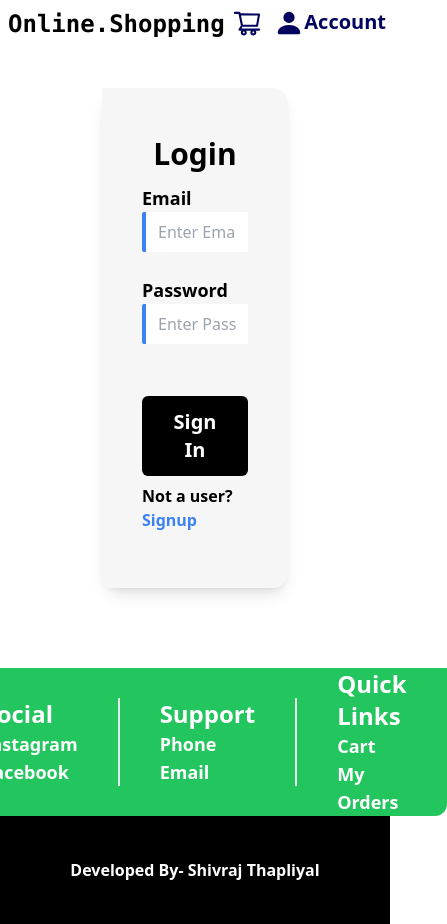
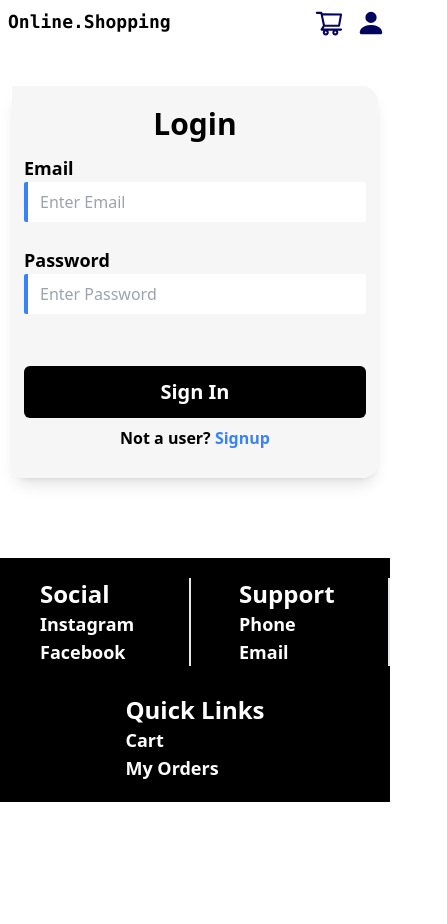
Before and after one commit to ShivrajTheCoder/E-Commerce-Microservice-Frontend, a Next.js app: page / in a window 390 px wide. Shown: the whole page, 447 px wide, since content can reach past the window. After the commit the page ends 844 px from the top, so only its background shows below. Built offline with nearby package versions, Linux system fonts and the light colour scheme; grey boxes are pictures that could not be loaded.

Commit message:
homescreen-made-responsive

```diff
--- a/src/components/HomeScreenComponents/BannerComponent.tsx
+++ b/src/components/HomeScreenComponents/BannerComponent.tsx
@@ -2,7 +2,7 @@ import React from 'react'
 
 export default function BannerComponent() {
   return (
-    <div className='mx-10'>
+    <div className='md:mx-10 mx-2'>
       <img src="https://res.cloudinary.com/dushmacr8/image/upload/v1686558685/Micro-Ecommerce/homescreen/banner_cbq4hn.jpg" alt="Banner Image" />
     </div>
   )
--- a/src/components/HomeScreenComponents/ProductContainer.tsx
+++ b/src/components/HomeScreenComponents/ProductContainer.tsx
@@ -20,6 +20,7 @@ export default function ProductContainer() {
     const [changes, setChanges] = useState(false);
     const [loading, setLoading] = useState(true);
     const [error, setError] = useState();
+    const [number, setNumber] = useState<Number>(8);
     const [products, setProducts] = useState<{
         _id: string;
         _v: number;
@@ -31,13 +32,26 @@ export default function ProductContainer() {
         image_url: string;
     }[]>([]);
     useEffect(() => {
+        const handleResize = () => {
+            const isMobileDevice = window.matchMedia('(max-width: 768px)').matches;
+            // console.log(isMobileDevice,"is a mobile");
+            if (isMobileDevice) {
+                setNumber(2);
+            }
+            else {
+                setNumber(4);
+            }
+        };
+
+        // Initial check on component mount
+        handleResize();
         const fetchProuducts = async () => {
             let params;
             if(!pageNumber){
-                 params = { pages: 1, limit: 8 }
+                 params = { pages: 1, limit: number }
             }
             else{
-                params={page:pageNumber,limit:8}
+                params={page:pageNumber,limit:number}
             }
             console.log(pageNumber,"thaplsflj")
 
@@ -64,7 +78,7 @@ export default function ProductContainer() {
 
         <section className='flex flex-col justify-center mt-10 items-center w-full'>
             {
-                (!loading && products) && <div className='grid grid-cols-4 gap-9 w-full'>
+                (!loading && products) && <div className='grid md:grid-cols-4 grid-cols-1 gap-9 w-full'>
 
                     {products.map((product) => (
                         <ProductCard setChanges={setChanges} key={product._id} product={product} />
--- a/src/components/HomeScreenComponents/SearchBar.tsx
+++ b/src/components/HomeScreenComponents/SearchBar.tsx
@@ -36,8 +36,8 @@ export default function SearchBar() {
     }
   }, [param])
   return (
-    <div className='flex flex-col justify-center items-center'>
-      <input className='w-full bg-[#f6f6f6] rounded-xl mt-10 text-black px-32 py-5 ' type="text" onChange={(e) => { setParam(e.target.value) }} name="search-params" id="search-param" placeholder='What do you want today?' />
+    <div className='flex flex-col justify-center items-center mx-5'>
+      <input className='w-full bg-[#f6f6f6] rounded-xl mt-10 text-black px-10 md:px-32   md:py-5 py-2' type="text" onChange={(e) => { setParam(e.target.value) }} name="search-params" id="search-param" placeholder='What do you want today?' />
 
       {
         results &&
--- a/src/components/LayoutComponentnts/Footer.tsx
+++ b/src/components/LayoutComponentnts/Footer.tsx
@@ -2,7 +2,8 @@ import React from 'react'
 
 export default function Footer() {
   return (
-    <footer className='bg-black h-64 flex flex-col  items-center'>
+    <>
+      <footer className='bg-black h-64 hidden  md:flex flex-col  items-center'>
         <div className='flex justify-center items-center sm:w-[70%] bg-green-500 text-white sm:h-[70%] rounded-b-xl'>
           <div className='px-10 border-r-2'>
             <h3 className='font-bold text-2xl'>Social</h3>
@@ -28,5 +29,33 @@ export default function Footer() {
         </div>
         <div className='text-white font-bold my-auto'>Developed By- Shivraj Thapliyal</div>
       </footer>
+      <footer className='w-full bg-black text-white'>
+        <section className='grid grid-cols-2 gap-2'>
+          <div className='px-10 border-r-2 my-5'>
+            <h3 className='font-bold text-2xl'>Social</h3>
+            <ul className='font-semibold text-lg'>
+              <li>Instagram</li>
+              <li>Facebook</li>
+            </ul>
+          </div>
+          <div className='px-10 border-r-2 my-5'>
+            <h3 className='font-bold text-2xl'>Support</h3>
+            <ul className='font-semibold text-lg'>
+              <li>Phone</li>
+              <li>Email</li>
+            </ul>
+          </div>
+          <div className=' mb-5 col-span-2 flex justify-center items-center flex-col'>
+            <div>
+              <h3 className='font-bold text-2xl'>Quick Links</h3>
+              <ul className='font-semibold text-lg'>
+                <li>Cart</li>
+                <li>My Orders</li>
+              </ul>
+            </div>
+          </div>
+        </section>
+      </footer>
+    </>
   )
 }
--- a/src/components/LayoutComponentnts/Header.tsx
+++ b/src/components/LayoutComponentnts/Header.tsx
@@ -18,7 +18,7 @@ export default function Header() {
     };
     return (
         <nav className='flex md:mx-10 mx-2 my-2 w-full'>
-            <Link className=' font-extrabold font-mono text-2xl' href="/home">Online.Shopping</Link>
+            <Link className=' md:font-extrabold font-bold font-mono md:text-2xl text-lg' href="/home">Online.Shopping</Link>
             <div className='md:mx-10 md:flex justify-center items-center hidden'>
                 {
                     isAdmin &&
@@ -46,13 +46,13 @@ export default function Header() {
                     !isLoggedIn &&
                     <Link href="/" className='mx-3 flex justify-center'>
                         <BsFillPersonFill size={30} className="text-[#03045e]" />
-                        <span className='text-xl font-semibold text-[#03045e]'>Account</span>
+                        <span className='text-xl hidden md:flex font-semibold text-[#03045e]'>Account</span>
                     </Link>
                 }
                 {isLoggedIn && <div className="relative">
                     <button onClick={toggleDropdown} className='mx-3 flex justify-center'>
                         <BsFillPersonFill size={30} className="text-[#03045e]" />
-                        <span className='text-xl font-semibold text-[#03045e]'>Account</span>
+                        <span className='text-xl hidden md:flex font-semibold text-[#03045e]'>Account</span>
                     </button>
                     {isDropdownOpen && (
                         <div className="absolute right-0 mt-2 md:w-40 bg-white rounded-md shadow-lg z-10">
--- a/src/components/ProductCard.tsx
+++ b/src/components/ProductCard.tsx
@@ -93,7 +93,7 @@ export default function ProductCard(props: ProductCardProps) {
     };
     return (
         <div className='rounded-b-xl bg-[#f6f6f6]'>
-            <img className='h-96 w-full rounded-t-xl' src={product.image_url} alt={product.name} />
+            <img className='md:h-96 h-fit w-full rounded-t-xl' src={product.image_url} alt={product.name} />
             <div className='p-5'>
                 <div className='flex font-bold text-xl'>
                     <h2 className=''>{product.name}</h2>
--- a/src/components/TreandingProductsComponent.tsx
+++ b/src/components/TreandingProductsComponent.tsx
@@ -15,11 +15,26 @@ interface IProduct {
 export default function TreandingProductsComponent() {
     const [treanding, setTreading] = useState<IProduct[]>();
     const [loading, setLoading] = useState(true);
+    const [number, setNumber] = useState<Number>(4);
     const [error, setError] = useState();
     useEffect(() => {
+        const handleResize = () => {
+            const isMobileDevice = window.matchMedia('(max-width: 768px)').matches;
+            // console.log(isMobileDevice,"is a mobile");
+            if (isMobileDevice) {
+                setNumber(2);
+            }
+            else {
+                setNumber(4);
+            }
+        };
+
+        // Initial check on component mount
+        handleResize();
         const fetchTreanding = async () => {
+            console.log(number,"this is the number");
             const params = {
-                number: 4
+                number
             }
             try {
                 const resp = await axios.get(`http://localhost:8080/products/treadingproducts`, { params });
@@ -37,7 +52,7 @@ export default function TreandingProductsComponent() {
     return (
         <div className='flex flex-col justify-center mt-10 items-center w-full'>
             {
-                (!loading && !error && treanding) && <section className='grid grid-cols-4 gap-9 w-full'>
+                (!loading && !error && treanding) && <section className='grid md:grid-cols-4 grid-cols-1 gap-9 w-full'>
                     {
                         treanding.map(product => (
 
--- a/src/pages/index.tsx
+++ b/src/pages/index.tsx
@@ -53,13 +53,13 @@ export default function Home() {
     }
   }
   return (
-    <main className="mx-10 mb-10 flex flex-col justify-center items-center ">
-      <section className="flex my-10 w-[60%] shadow-lg rounded-2xl">
-        <div className="w-[80%] ">
+    <main className="md:mx-10 mx-3 mb-10 flex flex-col justify-center items-center ">
+      <section className="flex my-10 md:w-[60%] w-full md:mx-0 mx-5 shadow-lg rounded-2xl">
+        <div className="w-[80%] md:block hidden">
           <img className="h-[500px] w-full rounded-l-2xl" src="https://res.cloudinary.com/dushmacr8/image/upload/v1686564281/Micro-Ecommerce/homescreen/login_qkhhpd.jpg" alt="girl with headphone" />
         </div>
 
-        <form onSubmit={submitHandler} className="bg-[#f6f6f6] rounded-r-2xl w-full px-10 flex flex-col justify-center items-center">
+        <form onSubmit={submitHandler} className="bg-[#f6f6f6] rounded-r-2xl w-full md:px-10 px-3 flex flex-col justify-center items-center md:py-0 py-5">
           <h1 className="font-bold text-3xl">Login</h1>
           <InputComponent id="email"
             name="email"
@@ -75,7 +75,7 @@ export default function Home() {
             value={password}
             onChange={handleChange}
             placeholder="Enter Password" />
-          <button className='font-bold mt-10 text-xl bg-black text-white hover:bg-white hover:text-black px-5 py-3 rounded-md'>Sign In</button>
+          <button className='font-bold md:w-fit w-full mt-10 text-xl bg-black text-white hover:bg-white hover:text-black px-5 py-3 rounded-md'>Sign In</button>
         <div className="my-2 font-semibold text-md">Not a user? <Link className="text-blue-500" href={"/home"}>Signup</Link></div>
         </form>
       </section>
```
Lines whose indentation alone changed are shown as unchanged.
